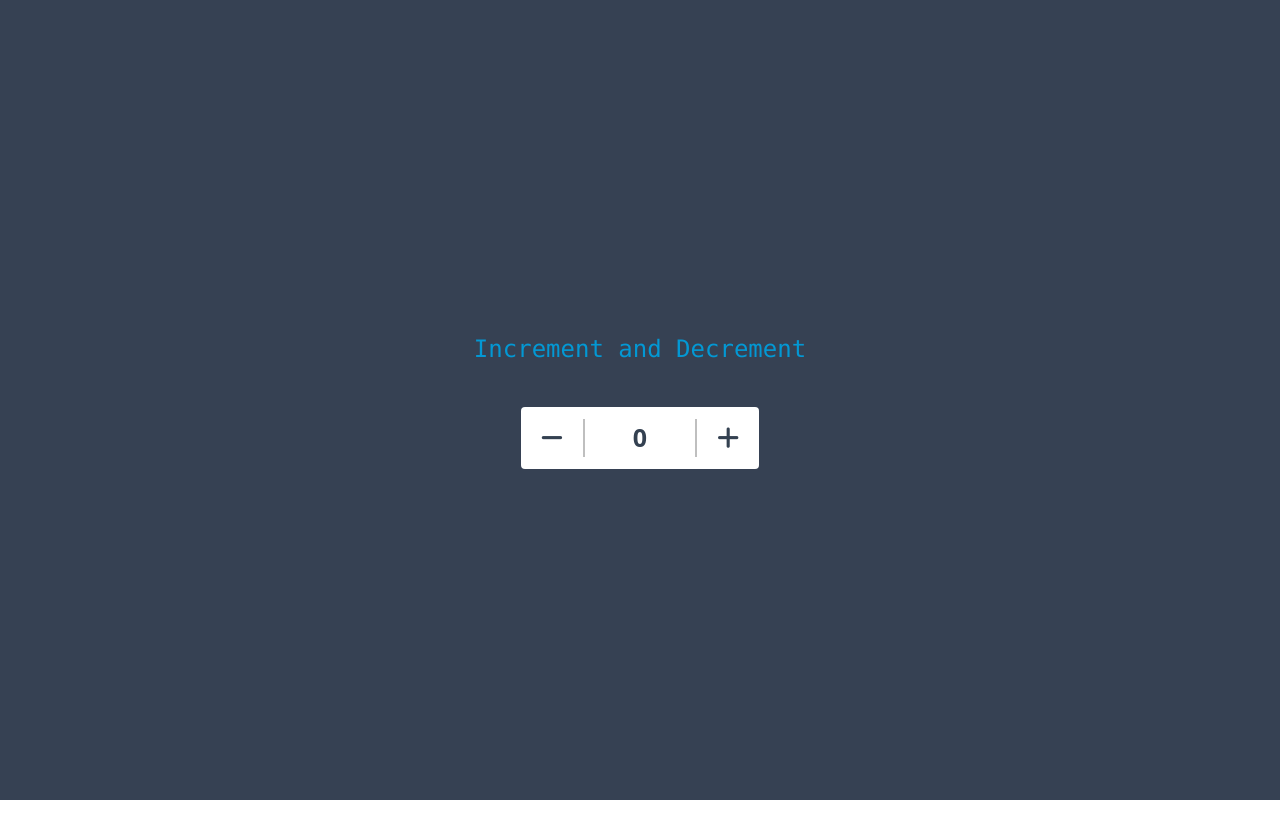
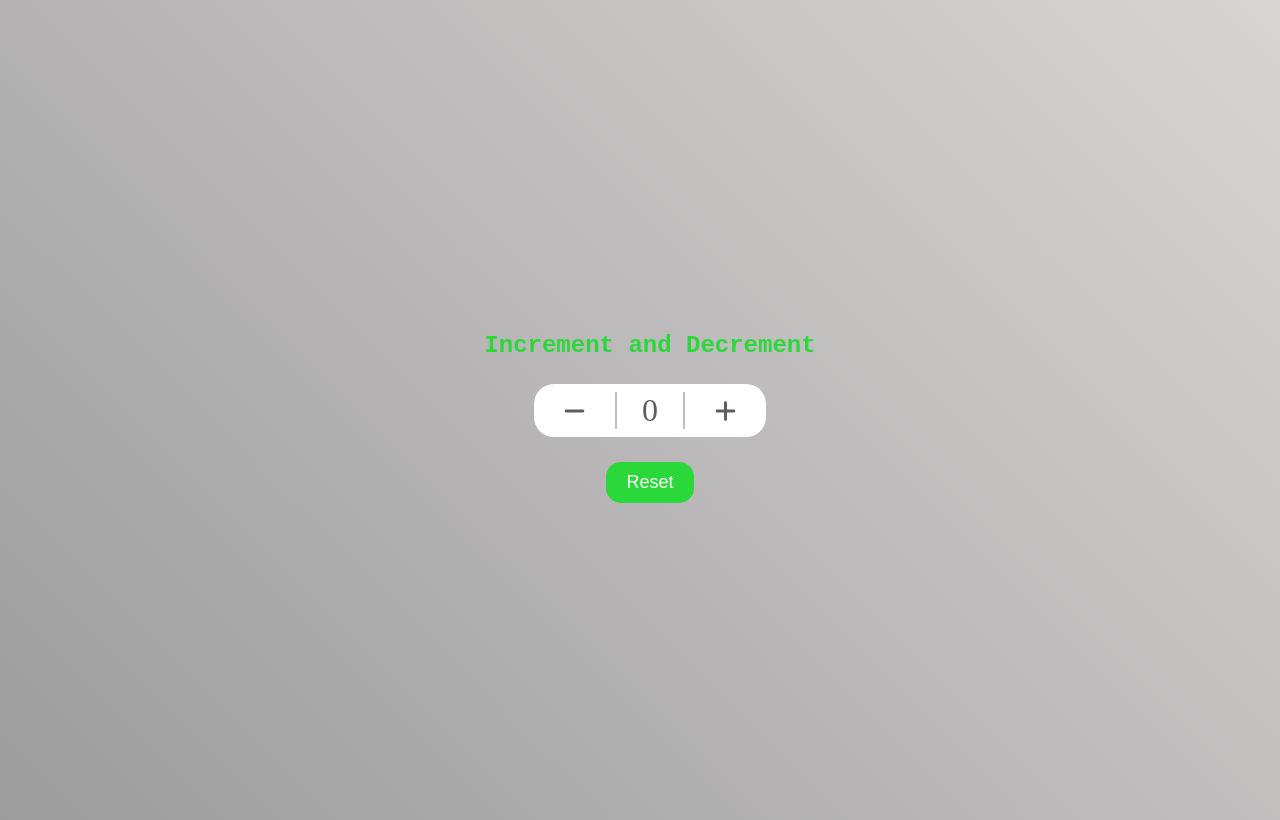
Before and after one commit to Sonal-khod/Mini-projects, a website: page Counter app/index.html in a window 1280 px wide. Drawn offline with Linux system fonts and the light colour scheme.

Commit message:
Update index.html

```diff
--- a/Counter app/index.html
+++ b/Counter app/index.html
@@ -4,23 +4,26 @@
     <meta charset="UTF-8">
     <meta name="viewport" content="width=device-width, initial-scale=1.0">
     <title>Counter</title>
-    <link rel="stylesheet" href="/src/output.css">
     <link rel="stylesheet" href="https://cdnjs.cloudflare.com/ajax/libs/font-awesome/6.7.2/css/all.min.css">
+    <link rel="stylesheet" href="count.css">
 </head>
 <body>
-    <div class="h-[100vh] w-[100vw] flex flex-col justify-center items-center gap-10 bg-gray-700">
-        <div class="text-[#0398d4] font-medium text-[24px] font-mono">Increment and Decrement  </div>
-        <div class="flex justify-around  bg-white text-[25px] text-[#344151] rounded-sm gap-12 p-3 px-5">
-            <button onclick="Decrement()" class="border-r-2 border-[#bfbfbf] pr-5">
+    <div class="container h-[100vh] w-[100vw] flex flex-col justify-center items-center gap-10 bg-gray-700">
+        <div class="text text-[#0398d4] font-medium text-[24px] font-mono">Increment and Decrement  </div>
+        <div class="button flex justify-around  bg-white text-[25px] text-[#344151] rounded-sm gap-12 p-3 px-5">
+            <button onclick="Decrement()" class="btn1 border-r-2 border-[#bfbfbf] pr-5">
                 <i class="fa-solid fa-minus"></i>
             </button>
-            <div id="counter" class="font-bold">  0  </div>
-            <button onclick="Increment()" class="border-l-2 border-[#bfbfbf] pl-5">
+            <div id="counter" class="count  font-bold">  0  </div>
+            <button onclick="Increment()" class="btn1 border-l-2 border-[#bfbfbf] pl-5">
                 <i class="fa-solid fa-plus"></i>
             </button>
         </div>
+        <div>
+            <button onclick="Reset()" class="btn2">Reset</button>
+        </div>
     </div>
 
-    <script src="script.js"></script>
+    <script src="count.js"></script>
 </body>
 </html>
```
